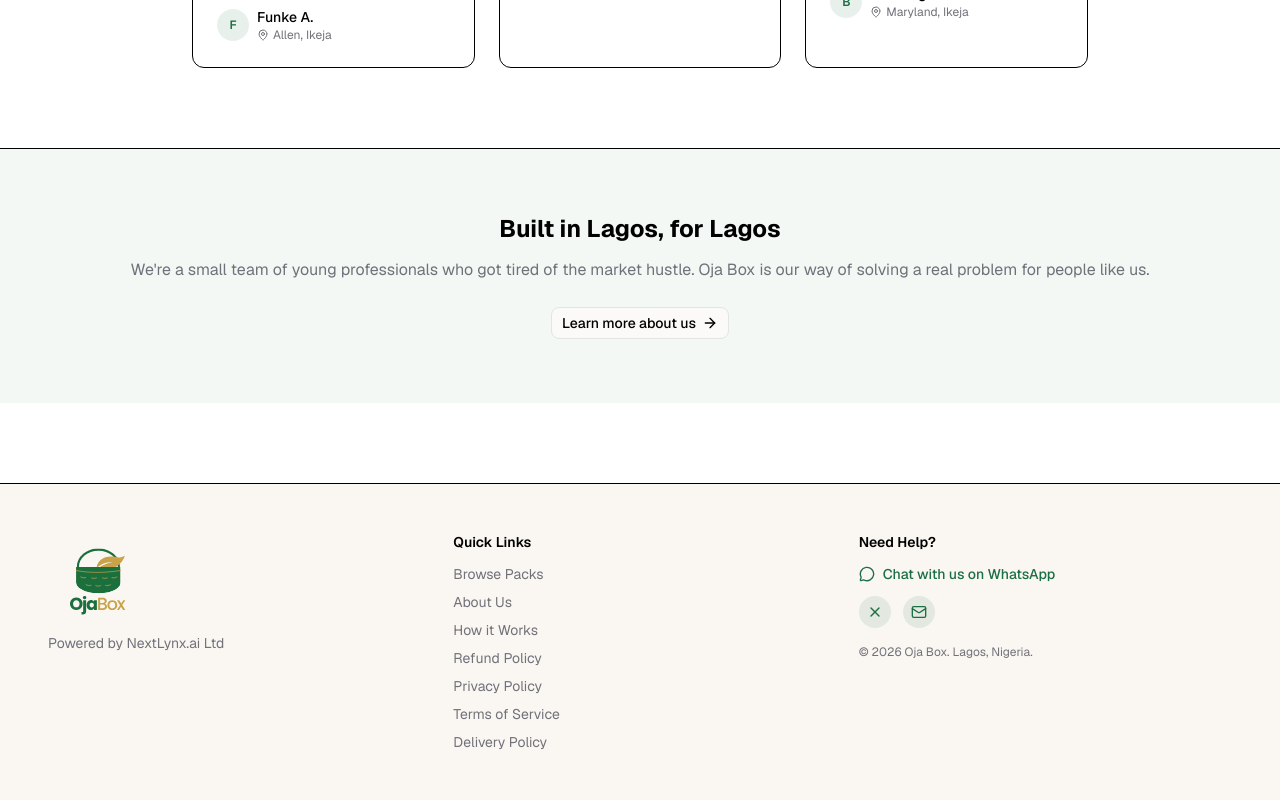
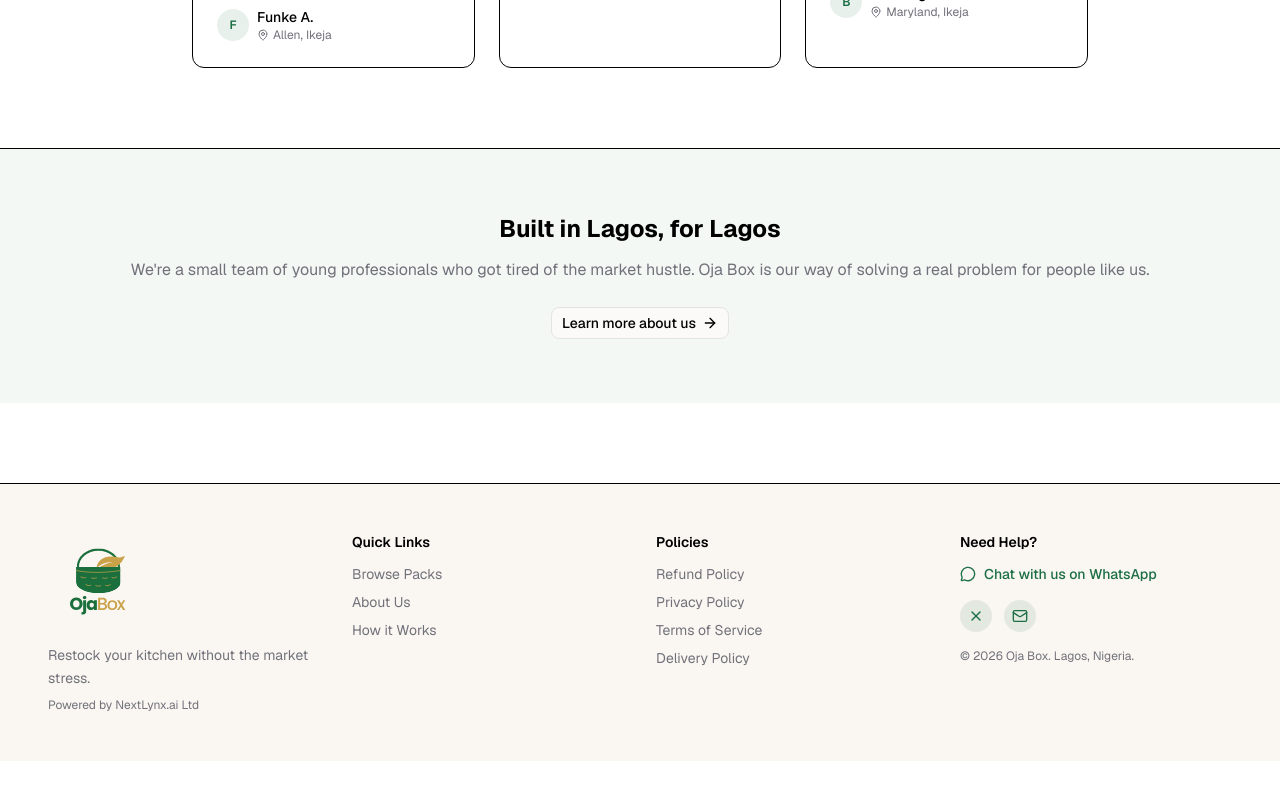
Before and after one commit to nextlynx-AI-Ltd/ojaboxVersionOneProject, a Next.js app: page / in a window 1280 px wide. Shown: the part 2389-3189 px from the top of the page. After the commit the page ends 3150 px from the top, so only its background shows below. Built offline with nearby package versions, Linux system fonts and the light colour scheme.

Commit message:
fix: reorganize footer into 4 columns with policy links

```diff
--- a/src/components/layout/Footer.tsx
+++ b/src/components/layout/Footer.tsx
@@ -1,12 +1,13 @@
-import { ShoppingBasket, MessageCircle, X, Mail } from "lucide-react"
+import { MessageCircle, X, Mail } from "lucide-react"
 import Link from "next/link"
 import Image from "next/image"
 
 const Footer = () => (
   <footer className="border-t bg-secondary/50 mt-20">
-    <div className="container py-12 grid gap-8 md:grid-cols-3">
-      <div>
+    <div className="container py-12 grid gap-8 md:grid-cols-4">
 
+      {/* Brand */}
+      <div className="md:col-span-1">
         <Image
           src="/logo-stacked.svg"
           alt="OjaBox"
@@ -14,17 +15,40 @@
           height={70}
           style={{ width: "100px", height: "auto" }}
         />
-
-        <p className="text-sm text-muted-foreground leading-relaxed">
+        <p className="text-sm text-muted-foreground leading-relaxed mt-3">
+          Restock your kitchen without the market stress.
+        </p>
+        <p className="text-xs text-muted-foreground mt-2">
           Powered by NextLynx.ai Ltd
         </p>
       </div>
+
+      {/* Quick Links */}
       <div>
         <h4 className="font-semibold text-sm mb-3">Quick Links</h4>
         <ul className="space-y-2 text-sm text-muted-foreground">
-          <li><Link href="/order" className="hover:text-foreground transition-colors">Browse Packs</Link></li>
-          <li><Link href="/about" className="hover:text-foreground transition-colors">About Us</Link></li>
-          <li><a href="#how-it-works" className="hover:text-foreground transition-colors">How it Works</a></li>
+          <li>
+            <Link href="/order" className="hover:text-foreground transition-colors">
+              Browse Packs
+            </Link>
+          </li>
+          <li>
+            <Link href="/about" className="hover:text-foreground transition-colors">
+              About Us
+            </Link>
+          </li>
+          <li>
+            <a href="/#how-it-works" className="hover:text-foreground transition-colors">
+              How it Works
+            </a>
+          </li>
+        </ul>
+      </div>
+
+      {/* Policies */}
+      <div>
+        <h4 className="font-semibold text-sm mb-3">Policies</h4>
+        <ul className="space-y-2 text-sm text-muted-foreground">
           <li>
             <Link href="/refund-policy" className="hover:text-foreground transition-colors">
               Refund Policy
@@ -47,20 +71,22 @@
           </li>
         </ul>
       </div>
+
+      {/* Contact */}
       <div>
         <h4 className="font-semibold text-sm mb-3">Need Help?</h4>
-        <a
-          href="https://wa.me/2348139578438"
+
+          <a href="https://wa.me/2348139578438"
           target="_blank"
           rel="noopener noreferrer"
-          className="inline-flex items-center gap-2 text-sm text-primary font-medium hover:underline mb-3"
+          className="inline-flex items-center gap-2 text-sm text-primary font-medium hover:underline mb-4 block"
         >
           <MessageCircle className="h-4 w-4" />
           Chat with us on WhatsApp
         </a>
         <div className="flex gap-3 mb-4">
-          <a
-            href="https://x.com/OJA_box?s=20"
+
+            <a href="https://x.com/OJA_box?s=20"
             target="_blank"
             rel="noopener noreferrer"
             className="inline-flex items-center justify-center h-8 w-8 rounded-full bg-primary/10 text-primary hover:bg-primary/20 transition-colors"
@@ -68,16 +94,19 @@
           >
             <X className="h-4 w-4" />
           </a>
-          <a
-            href="mailto:ojabox55@gmail.com"
+
+            <a href="mailto:ojabox55@gmail.com"
             className="inline-flex items-center justify-center h-8 w-8 rounded-full bg-primary/10 text-primary hover:bg-primary/20 transition-colors"
             title="Email us"
           >
             <Mail className="h-4 w-4" />
           </a>
         </div>
-        <p className="text-xs text-muted-foreground">© {new Date().getFullYear()} Oja Box. Lagos, Nigeria.</p>
+        <p className="text-xs text-muted-foreground">
+          © {new Date().getFullYear()} Oja Box. Lagos, Nigeria.
+        </p>
       </div>
+
     </div>
   </footer>
 )
```
